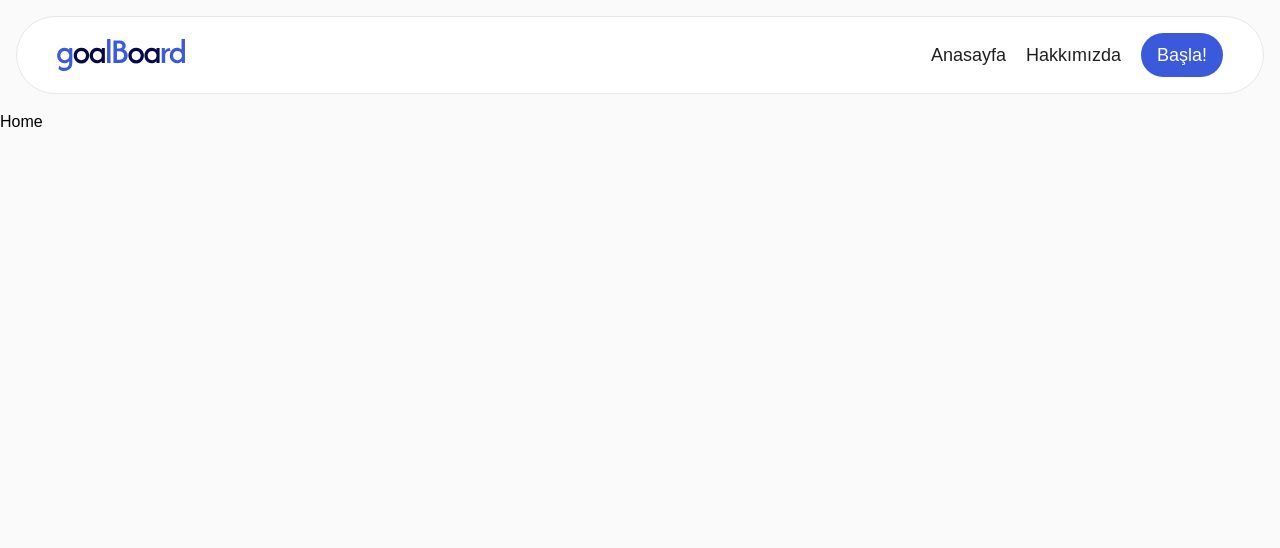
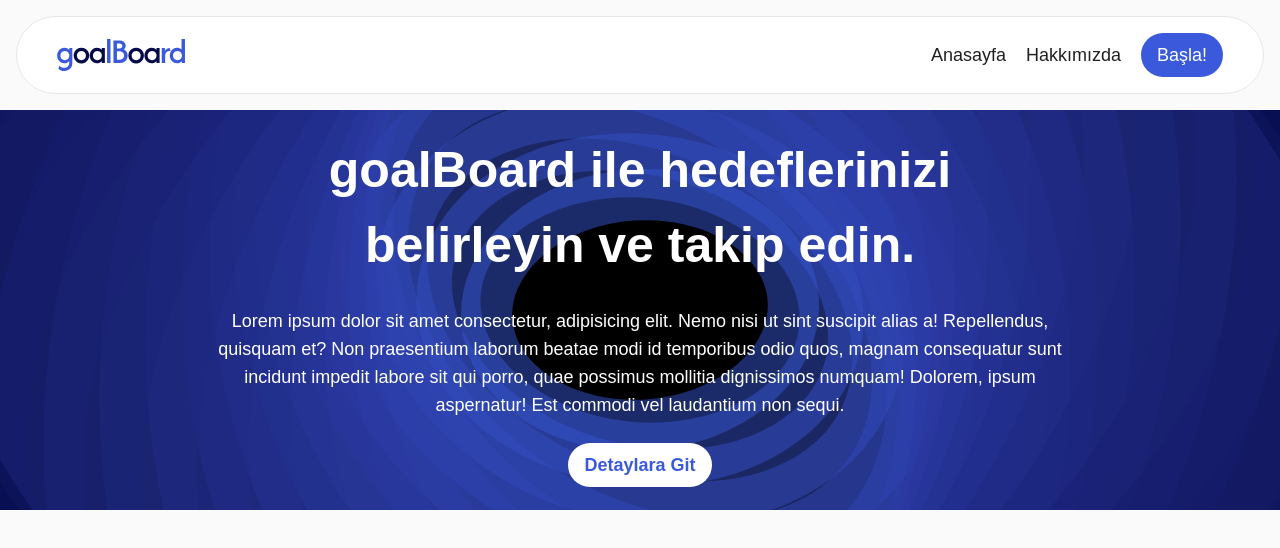
Before and after one commit to ozmberkan/goalboard, a React (Vite) app: page / in a window 1280 px wide. Shown: the top 548 px of the page. Built offline with nearby package versions, Linux system fonts and the light colour scheme; a web font is replaced by a local one.

Commit message:
Hero eklendi.

```diff
--- /dev/null
+++ b/src/components/Home/Hero/Hero.jsx
@@ -0,0 +1,26 @@
+import React from "react";
+
+const Hero = () => {
+  return (
+    <div className="h-[400px] bg-banner-hero bg-no-repeat bg-cover bg-center w-full flex justify-center items-center flex-col">
+      <div className="w-2/3 flex justify-center items-center flex-col gap-y-6">
+        <h1 className="text-white text-[50px] font-bold text-center">
+          goalBoard ile hedeflerinizi belirleyin ve takip edin.
+        </h1>
+        <p className="text-white text-center text-lg">
+          Lorem ipsum dolor sit amet consectetur, adipisicing elit. Nemo nisi ut
+          sint suscipit alias a! Repellendus, quisquam et? Non praesentium
+          laborum beatae modi id temporibus odio quos, magnam consequatur sunt
+          incidunt impedit labore sit qui porro, quae possimus mollitia
+          dignissimos numquam! Dolorem, ipsum aspernatur! Est commodi vel
+          laudantium non sequi.
+        </p>
+        <button className="px-4 py-2 rounded-full text-lg bg-white text-base font-semibold">
+          Detaylara Git
+        </button>
+      </div>
+    </div>
+  );
+};
+
+export default Hero;
--- a/src/pages/Home/Home.jsx
+++ b/src/pages/Home/Home.jsx
@@ -1,7 +1,12 @@
 import React from "react";
+import Hero from "~/components/Home/Hero/Hero";
 
 const Home = () => {
-  return <div>Home</div>;
+  return (
+    <div className="w-full">
+      <Hero />
+    </div>
+  );
 };
 
 export default Home;
--- a/tailwind.config.js
+++ b/tailwind.config.js
@@ -11,6 +11,9 @@ export default {
         baseDark: "#040948",
         bgDark: "#202020",
       },
+      backgroundImage: {
+        "banner-hero": "url('/src/assets/Banners/parabolic.svg')",
+      },
     },
   },
   plugins: [],
```
Also changed, not shown: src/assets/Banners/parabolic.svg (added).
